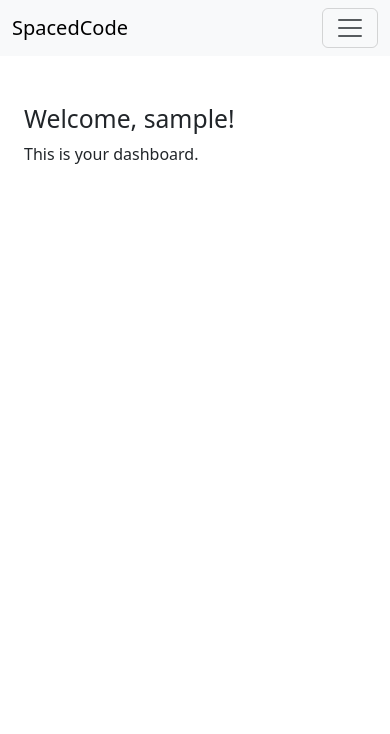
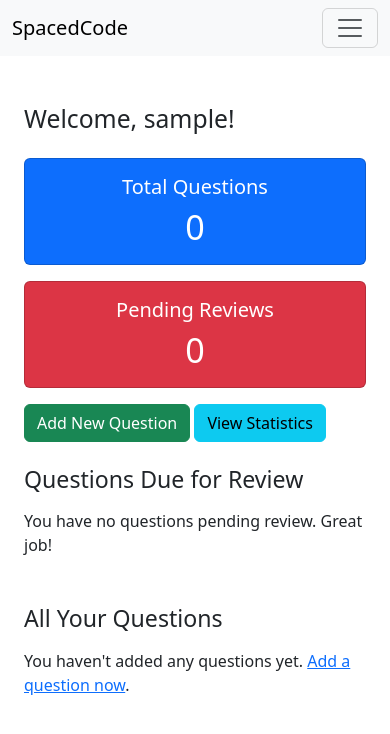
Before and after one commit to lucas-svi/SpacedCode, a Django app: page / in a window 390 px wide. Shown: the top 734 px of the page. Run offline with Django 5.2, Linux system fonts and the light colour scheme; the visitor is signed in with stand-in values (Sample User, id 1); data that the repository does not hold is empty.

Commit message:
new features added

```diff
--- a/core/forms.py
+++ b/core/forms.py
@@ -33,7 +33,8 @@ class UserRegisterForm(UserCreationForm):
 class QuestionForm(forms.ModelForm):
     class Meta:
         model = Question
-        fields = ['text', 'link', 'problem_type', 'company_tags']
+        fields = ['text', 'link', 'problem_type', 'company_tags', 'next_review', 'difficulty']
         widgets = {
             'company_tags': forms.CheckboxSelectMultiple(),
+            'next_review': forms.DateInput(attrs={'type': 'date'}),
         }
--- a/core/urls.py
+++ b/core/urls.py
@@ -9,7 +9,6 @@ urlpatterns = [
     path('add/', views.add_question, name='add_question'),
     path('edit/<int:pk>/', views.edit_question, name='edit_question'),
     path('delete/<int:pk>/', views.delete_question, name='delete_question'),
-    path('review/', views.review_list, name='review_list'),
     path('review/<int:pk>/', views.review_question, name='review_question'),
     path('statistics/', views.statistics, name='statistics'),
 ]
--- a/core/views.py
+++ b/core/views.py
@@ -25,13 +25,16 @@ class CustomLoginView(LoginView):
     template_name = 'registration/login.html'
     redirect_authenticated_user = True
 
+    def get_success_url(self):
+        return reverse_lazy('dashboard')  # Redirect to 'dashboard' after login
+
     def form_valid(self, form):
         messages.success(self.request, f'Welcome back, {form.get_user().username}!')
         return super().form_valid(form)
 
 
 class CustomLogoutView(LogoutView):
-    next_page = reverse_lazy('dashboard')  # Redirect to dashboard after logout
+    next_page = reverse_lazy('dashboard')  # Redirect to 'dashboard' after logout
 
     def dispatch(self, request, *args, **kwargs):
         messages.info(request, "You have been logged out successfully.")
@@ -41,11 +44,17 @@ class CustomLogoutView(LogoutView):
 @login_required
 def dashboard(request):
     user = request.user
+    today = datetime.today().date()
     total_questions = Question.objects.filter(user=user).count()
-    pending_reviews = Question.objects.filter(user=user, next_review__lte=datetime.today()).count()
+    pending_reviews = Question.objects.filter(user=user, next_review__lte=today)
+    pending_count = pending_reviews.count()
+    all_questions = Question.objects.filter(user=user)
+
     return render(request, 'core/dashboard.html', {
         'total_questions': total_questions,
         'pending_reviews': pending_reviews,
+        'pending_count': pending_count,
+        'all_questions': all_questions,
     })
 
 @login_required
@@ -169,7 +178,7 @@ def statistics(request):
     user = request.user
     total_questions = Question.objects.filter(user=user).count()
     reviewed_questions = Question.objects.filter(user=user, last_reviewed__isnull=False).count()
-    pending_reviews = Question.objects.filter(user=user, next_review__lte=datetime.today()).count()
+    pending_reviews = Question.objects.filter(user=user, next_review__lte=datetime.today().date()).count()
     average_difficulty = Question.objects.filter(user=user).aggregate(models.Avg('difficulty'))['difficulty__avg'] or 0
     average_solving_time = Question.objects.filter(user=user).aggregate(models.Avg('average_time'))['average_time__avg'] or 0
 
--- a/spaced_code/settings.py
+++ b/spaced_code/settings.py
@@ -133,9 +133,9 @@ STATICFILES_DIRS = [
 CRISPY_ALLOWED_TEMPLATE_PACKS = "bootstrap5"
 CRISPY_TEMPLATE_PACK = "bootstrap5"
 
-LOGIN_REDIRECT_URL = ''  # Redirect to dashboard after login
+LOGIN_REDIRECT_URL = 'dashboard'  # Redirect to dashboard after login
 LOGIN_URL = 'login'               # URL name for login
-LOGOUT_REDIRECT_URL = '' # Redirect to dashboard after logout
+LOGOUT_REDIRECT_URL = 'dashboard' # Redirect to dashboard after logout
 
 # Default primary key field type
 # https://docs.djangoproject.com/en/5.1/ref/settings/#default-auto-field
--- a/spaced_code/urls.py
+++ b/spaced_code/urls.py
@@ -6,11 +6,7 @@ from core.views import CustomLoginView, CustomLogoutView
 
 urlpatterns = [
     path('admin/', admin.site.urls),
-
-    # Authentication URLs
     path('login/', CustomLoginView.as_view(template_name='registration/login.html'), name='login'),
     path('logout/', CustomLogoutView.as_view(), name='logout'),
-
-    # Dashboard and other app URLs
     path('', include('core.urls')),
 ]
--- a/templates/core/base_generic.html
+++ b/templates/core/base_generic.html
@@ -1,12 +1,12 @@
-<!-- templates/core/base_generic.html -->
 <!DOCTYPE html>
 <html lang="en">
 <head>
     <meta charset="UTF-8">
-    <title>SpacedCode</title>
+    <title>{% block title %}SpacedCode{% endblock %}</title>
     <!-- Bootstrap CSS -->
     <link href="https://cdn.jsdelivr.net/npm/bootstrap@5.3.0/dist/css/bootstrap.min.css" rel="stylesheet">
     {% load static %}
+    <!-- Custom CSS -->
     <link rel="stylesheet" href="{% static 'css/styles.css' %}">
 </head>
 <body>
@@ -19,28 +19,35 @@
                 <span class="navbar-toggler-icon"></span>
             </button>
             <div class="collapse navbar-collapse" id="navbarNav">
-                <ul class="navbar-nav ms-auto">
                 {% if user.is_authenticated %}
+                    <ul class="navbar-nav ms-auto align-items-center">
                         <li class="nav-item">
                             <a class="nav-link" href="{% url 'dashboard' %}">Dashboard</a>
                         </li>
                         <li class="nav-item">
-                            <form method="post" action="{% url 'logout' %}" style="display: inline;">
+                            <a class="nav-link" href="{% url 'add_question' %}">Add Question</a>
+                        </li>
+                        <li class="nav-item">
+                            <a class="nav-link" href="{% url 'statistics' %}">Statistics</a>
+                        </li>
+                    </ul>
+                    <!-- Logout form outside the <ul> -->
+                    <form method="post" action="{% url 'logout' %}" class="d-flex align-items-center ms-3">
                         {% csrf_token %}
-                                <button type="submit" class="nav-link btn btn-link" style="display: inline; padding: 0; margin: 0; border: none; background: none;">
+                        <button type="submit" class="btn btn-link nav-link m-0 p-0" style="border: none; background: none;">
                             Logout
                         </button>
                     </form>
-                        </li>
                 {% else %}
+                    <ul class="navbar-nav ms-auto">
                         <li class="nav-item">
                             <a class="nav-link" href="{% url 'login' %}">Login</a>
                         </li>
                         <li class="nav-item">
                             <a class="nav-link" href="{% url 'register' %}">Register</a>
                         </li>
+                    </ul>
                 {% endif %}
-                </ul>
             </div>
         </div>
     </nav>
@@ -63,7 +70,9 @@
         {% endblock %}
     </div>
 
-    <!-- Bootstrap JS (Optional) -->
+    <!-- Bootstrap JS -->
     <script src="https://cdn.jsdelivr.net/npm/bootstrap@5.3.0/dist/js/bootstrap.bundle.min.js"></script>
+    <!-- Custom JS (if any) -->
+    <script src="{% static 'js/scripts.js' %}"></script>
 </body>
 </html>
--- a/templates/core/dashboard.html
+++ b/templates/core/dashboard.html
@@ -1,10 +1,91 @@
-<!-- templates/core/dashboard.html -->
 {% extends "core/base_generic.html" %}
 
 {% block content %}
 <div class="container mt-5">
     <h2>Welcome, {{ user.username }}!</h2>
-    <p>This is your dashboard.</p>
-    <!-- Add dashboard content here -->
+
+    <!-- Statistics Cards -->
+    <div class="row mt-4">
+        <div class="col-md-6">
+            <div class="card text-white bg-primary mb-3 text-center">
+                <div class="card-body">
+                    <h5 class="card-title">Total Questions</h5>
+                    <p class="card-text display-4">{{ total_questions }}</p>
+                </div>
+            </div>
+        </div>
+        <div class="col-md-6">
+            <div class="card text-white bg-danger mb-3 text-center">
+                <div class="card-body">
+                    <h5 class="card-title">Pending Reviews</h5>
+                    <p class="card-text display-4">{{ pending_count }}</p>
+                </div>
+            </div>
+        </div>
+    </div>
+
+    <!-- Actions -->
+    <div class="mb-4">
+        <a href="{% url 'add_question' %}" class="btn btn-success">Add New Question</a>
+        <a href="{% url 'statistics' %}" class="btn btn-info">View Statistics</a>
+    </div>
+
+    <!-- Pending Reviews -->
+    <h3>Questions Due for Review</h3>
+    {% if pending_reviews %}
+        <table class="table table-hover mt-3">
+            <thead>
+                <tr>
+                    <th>Question</th>
+                    <th>Next Review Date</th>
+                    <th>Actions</th>
+                </tr>
+            </thead>
+            <tbody>
+                {% for question in pending_reviews %}
+                <tr>
+                    <td>{{ question.text|truncatechars:50 }}</td>
+                    <td>{{ question.next_review }}</td>
+                    <td>
+                        <a href="{% url 'review_question' question.pk %}" class="btn btn-primary btn-sm">Review</a>
+                        <a href="{% url 'edit_question' question.pk %}" class="btn btn-secondary btn-sm">Edit</a>
+                        <a href="{% url 'delete_question' question.pk %}" class="btn btn-danger btn-sm">Delete</a>
+                    </td>
+                </tr>
+                {% endfor %}
+            </tbody>
+        </table>
+    {% else %}
+        <p class="mt-3">You have no questions pending review. Great job!</p>
+    {% endif %}
+
+    <!-- All Questions -->
+    <h3 class="mt-5">All Your Questions</h3>
+    {% if all_questions %}
+        <table class="table table-hover mt-3">
+            <thead>
+                <tr>
+                    <th>Question</th>
+                    <th>Next Review Date</th>
+                    <th>Actions</th>
+                </tr>
+            </thead>
+            <tbody>
+                {% for question in all_questions %}
+                <tr>
+                    <td>{{ question.text|truncatechars:50 }}</td>
+                    <td>{{ question.next_review }}</td>
+                    <td>
+                        <a href="{% url 'review_question' question.pk %}" class="btn btn-primary btn-sm">Review</a>
+                        <a href="{% url 'edit_question' question.pk %}" class="btn btn-secondary btn-sm">Edit</a>
+                        <a href="{% url 'delete_question' question.pk %}" class="btn btn-danger btn-sm">Delete</a>
+                    </td>
+                </tr>
+                {% endfor %}
+            </tbody>
+        </table>
+    {% else %}
+        <p class="mt-3">You haven't added any questions yet. <a href="{% url 'add_question' %}">Add a question now</a>.</p>
+    {% endif %}
 </div>
 {% endblock %}
--- a/templates/registration/login.html
+++ b/templates/registration/login.html
@@ -1,13 +1,12 @@
 <!-- templates/registration/login.html -->
 {% extends "core/base_generic.html" %}
-{% load crispy_forms_tags %}
 
 {% block content %}
 <div class="container mt-5">
     <h2>Login</h2>
     <form method="post">
         {% csrf_token %}
-        {{ form|crispy }}
+        {{ form.as_p }}
         <button type="submit" class="btn btn-primary">Login</button>
     </form>
     <p class="mt-3">Don't have an account? <a href="{% url 'register' %}">Register here</a>.</p>
```
Also changed, not shown: templates/core/add_question.html (added, +14 -0 lines), templates/core/delete_question.html (added, +16 -0 lines), templates/core/edit_question.html (added, +14 -0 lines), templates/core/statistics.html (added, +32 -0 lines). Lines whose indentation alone changed are shown as unchanged.
